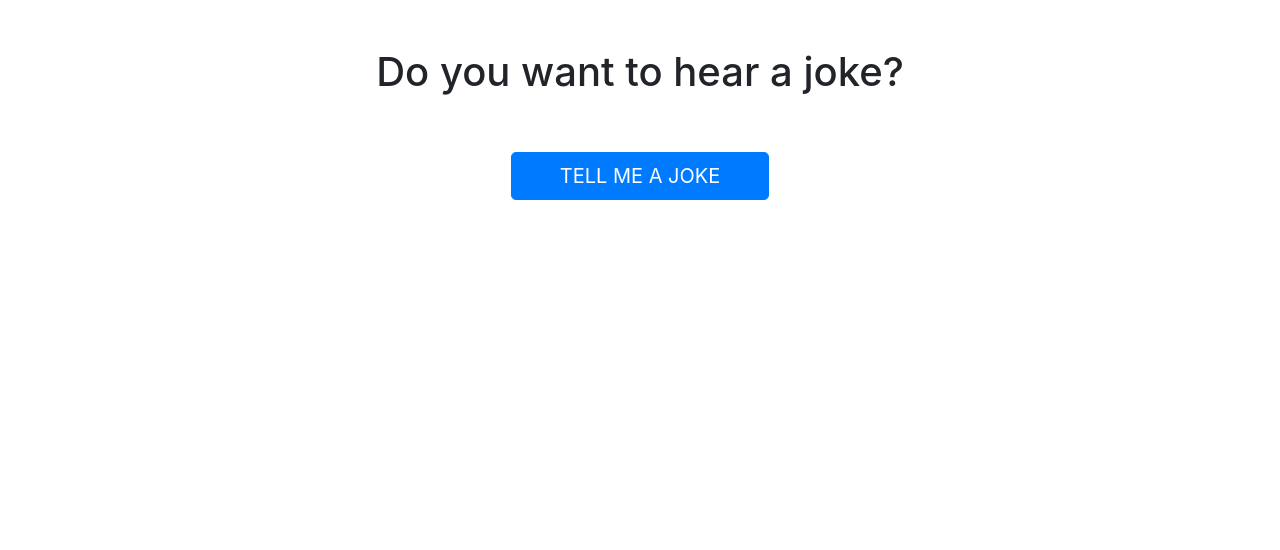
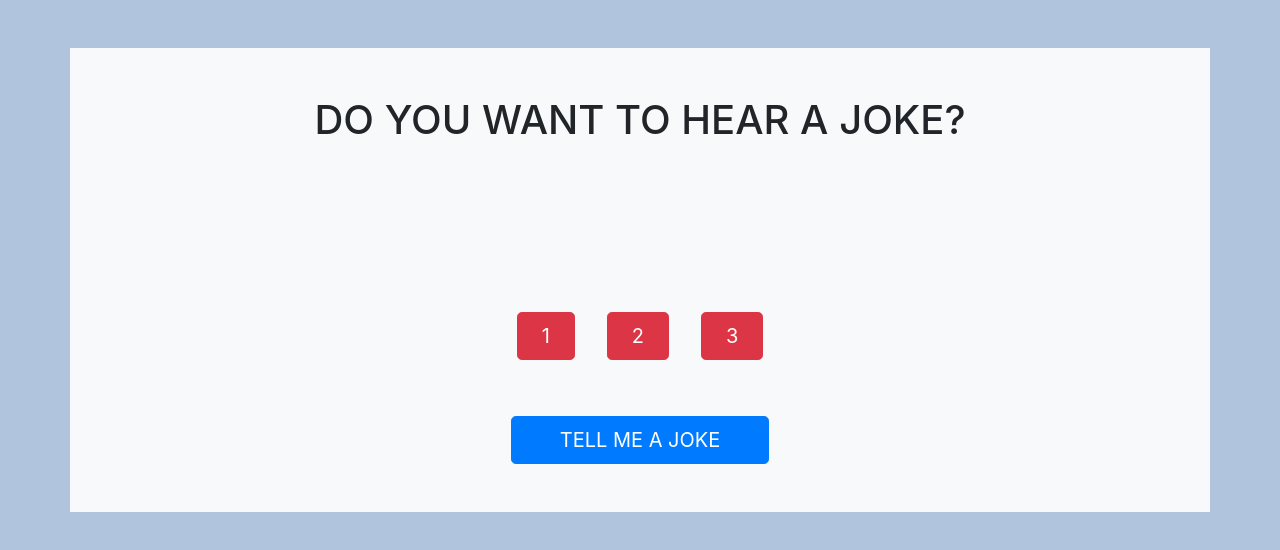
Before and after one commit to anaemerubio/Sprint5-AnaMartinez, a plain HTML site: page index.html in a window 1280 px wide. Drawn offline with nearby package versions, Linux system fonts and the light colour scheme.

Commit message:
Exercice 3

```diff
--- a/css/style.css
+++ b/css/style.css
@@ -1,3 +1,4 @@
 body{
-    height: 1080px;
+    height: 920px;
+    background-color: lightsteelblue;
 }
--- a/index.html
+++ b/index.html
@@ -16,18 +16,27 @@
 </head>
 <body>
 
-    <div class="container-fluid align-items-center">
-        <div class="row d-flex justify-content-center align-items-center pt-5">
-            <h1>Do you want to hear a joke?</h1>
+    <div class="container align-items-center pt-5">
+        <div class="row bg-light">
+            <div class="col-12 d-flex justify-content-center align-items-center p-5">
+                <h1>DO YOU WANT TO HEAR A JOKE?</h1>
+            </div>
+            <div class="col-12 d-flex justify-content-center align-items-center p-5">
+                <h4 id="printJoke" class="text-center"></h4>
+            </div>
+            <div class="col-12 d-flex justify-content-center align-items-center p-2">
+                <button onclick="scoreJoke(1)" class="btn btn-danger btn-lg mx-3 px-4">1</button>
+                <button onclick="scoreJoke(2)" class="btn btn-danger btn-lg mx-3 px-4">2</button>
+                <button onclick="scoreJoke(3)" class="btn btn-danger btn-lg mx-3 px-4">3</button>
+            </div>
+            <div class="col-12 d-flex justify-content-center align-items-center p-5">
+                <button id="jokeButton" class="btn btn-primary btn-lg px-5">TELL ME A JOKE</button>
+            </div>
         </div>
-        <div class="row d-flex justify-content-center align-items-center pt-5">
-            <button id="jokeButton" class="btn btn-primary btn-lg px-5">TELL ME A JOKE</button>
-        </div>
-        <div id="printJoke" class="row d-flex justify-content-center align-items-center pt-5"></div>
     </div>
 
-<!--Javascript-->
-<script src="/scripts/index.js"></script>
+    <!--Javascript-->
+    <script src="/scripts/index.js"></script>
 
 </body>
 </html>
--- a/scripts/index.js
+++ b/scripts/index.js
@@ -1,13 +1,21 @@
-// DOM button
+/* CONSTANTES */
+
+// URL API bromas
+const API_URL = "https://icanhazdadjoke.com";
+// Pulsar boton
 const $JOKE_BUTTON = document.querySelector("#jokeButton");
+// Enseñar por pantalla
 const $PRINT_JOKE = document.querySelector("#printJoke");
 
-// url API jokes
-const API_URL = "https://icanhazdadjoke.com";
+/* VARIABLES */
+
+// Array puntuacion usuario
+let reportJoke = [];
 
 // Que cuando hagan click se llame a la API
 $JOKE_BUTTON.addEventListener("click", () => getJoke(API_URL));
 
+// Llamar API y mostrar por consola y pantalla (Ej1 y 2)
 async function getJoke(API_URL) {
   let joke = await fetch("https://icanhazdadjoke.com/", {
       headers: {
@@ -15,10 +23,20 @@ async function getJoke(API_URL) {
       }
   });
 
-    let jokeJson = await joke.json();
+  let jokeJson = await joke.json(); //https://stackoverflow.com/questions/36975619/how-to-call-a-rest-web-service-api-from-javascript
 
   // Enseñar en consola
   console.log(jokeJson.joke);
-    // Enseñar en html
+  // Enseñar usuario
   $PRINT_JOKE.innerHTML = jokeJson.joke;
 }
+
+// Puntuar broma (Ej 3)
+function scoreJoke(score) {
+  let userPuntuation = {};
+  userPuntuation.joke = document.getElementById("printJoke").innerHTML;
+  userPuntuation.score = score;
+  userPuntuation.date = new Date();
+  reportJoke.push(userPuntuation);
+  console.log(reportJoke);
+}
```
Lines whose indentation alone changed are shown as unchanged.
